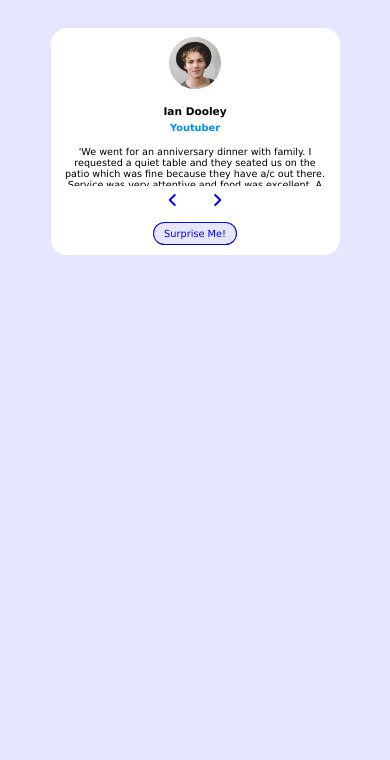
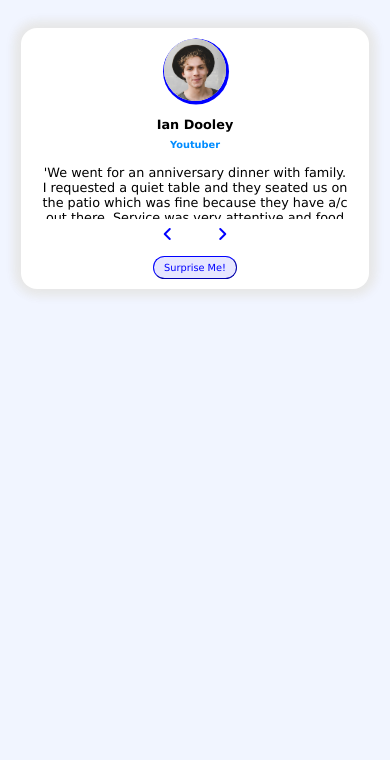
Before and after one commit to HimanshuGola/Review-Carousel, a plain HTML site: page index.html in a window 390 px wide. Shown: the part 84-844 px from the top of the page. Drawn offline with Linux system fonts and the light colour scheme.

Commit message:
added box shadow and increased width for smaller devices

```diff
--- a/reviews-style.css
+++ b/reviews-style.css
@@ -6,7 +6,7 @@
 }
 
 body {
-    background-color: rgb(230, 230, 255);
+    background-color: rgb(241, 245, 255);
 }
 
 header {
@@ -33,23 +33,26 @@ h1 {
     flex-direction: column;
     align-items: center;
     /* justify-content: center; */
-    width: calc(1rem + 40vw);
+    width: calc(1rem + 55vw);
     min-height: calc(1rem + 30vh);
     margin: 8vh auto;
     background-color: white;
     border-radius: 1rem;
+    box-shadow: 1px 1px 12px 4px rgb(231, 231, 231),
+    -1px -1px 12px 4px rgb(231, 231, 231);
 }
 
 #main-container img {
     width: 18%;
     border-radius: 50%;
+    box-shadow: 1px 1.5px 0px 2px blue;
     /* clip-path: circle(); */
     margin-block-end: 1em;
     margin-block-start: 3%;
 }
 
 #cust-name {
-    font-size: clamp(0.6rem, 0.1rem + 2.3vw, 1.3rem);
+    font-size: clamp(0.8rem, 0.1rem + 2.3vw, 1.3rem);
     margin-block-end: 0.5em;
     font-weight: 700;
 }
@@ -62,7 +65,7 @@ h1 {
 }
 
 #review {
-    font-size: clamp(0.6rem, 0.1rem + 2vw, 1rem);
+    font-size: clamp(0.8rem, 0.1rem + 2vw, 1rem);
     max-height: 5em;
     padding: 0.8em 1.5em;
     margin-block-end: 0.4em;
@@ -137,21 +140,21 @@ h1 {
     background-color: blue;
 }
 
-@media (max-width:1020px) and (min-width:419px) {
+@media (max-width:915px) and (min-width:419px) {
     #main-container {
-        width: calc(1rem + 70vw);
-        min-height: calc(1rem + 40vw);
+        width: calc(1rem + 85vw);
+        min-height: calc(1rem + 45vw);
     }
 }
 
 @media (max-width:418px) {
     #main-container {
-        width: calc(1rem + 70vw);
-        min-height: calc(1rem + 40vw);
+        width: calc(1rem + 85vw);
+        min-height: calc(1rem + 50vw);
         margin: 5vh auto;
     }
     #left-btn,
     #right-btn {
-        padding: 0.05em 0.1em;
+        padding: 0.07em 0.15em;
     }
 }
```
